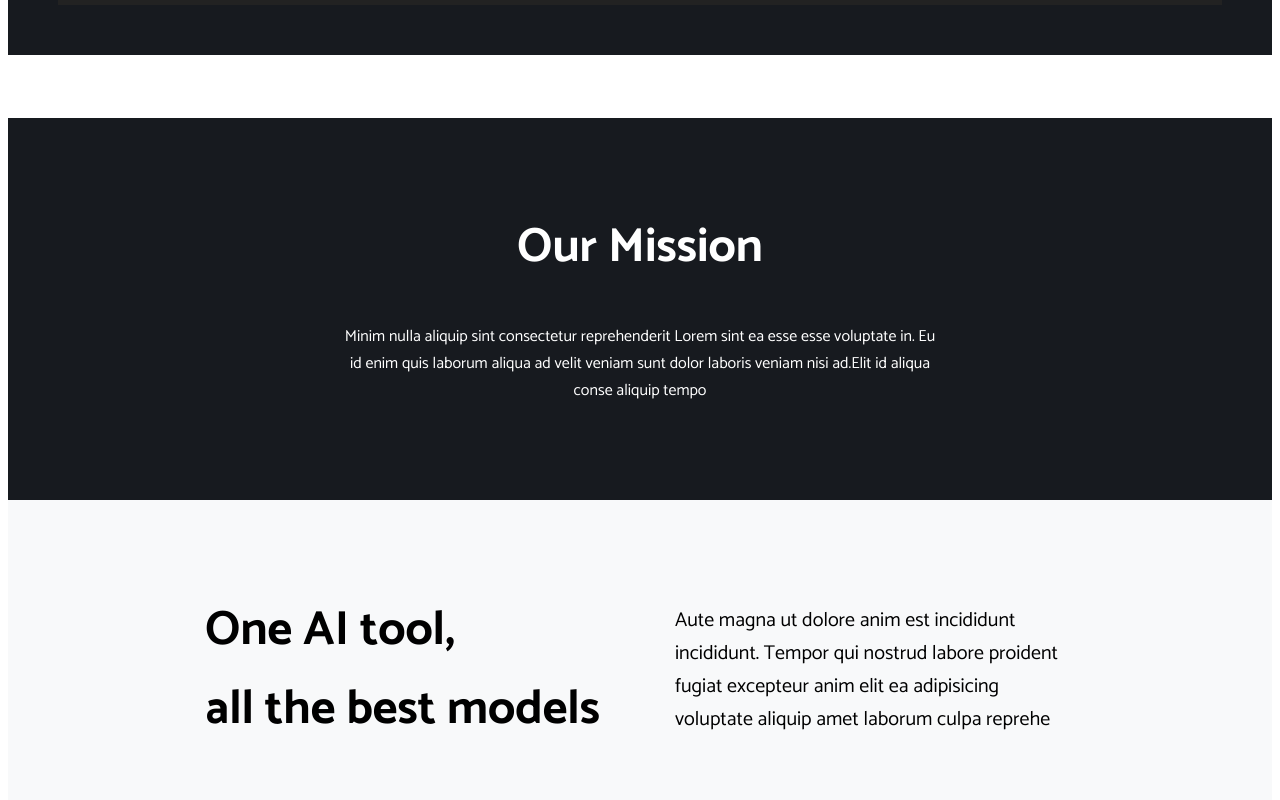
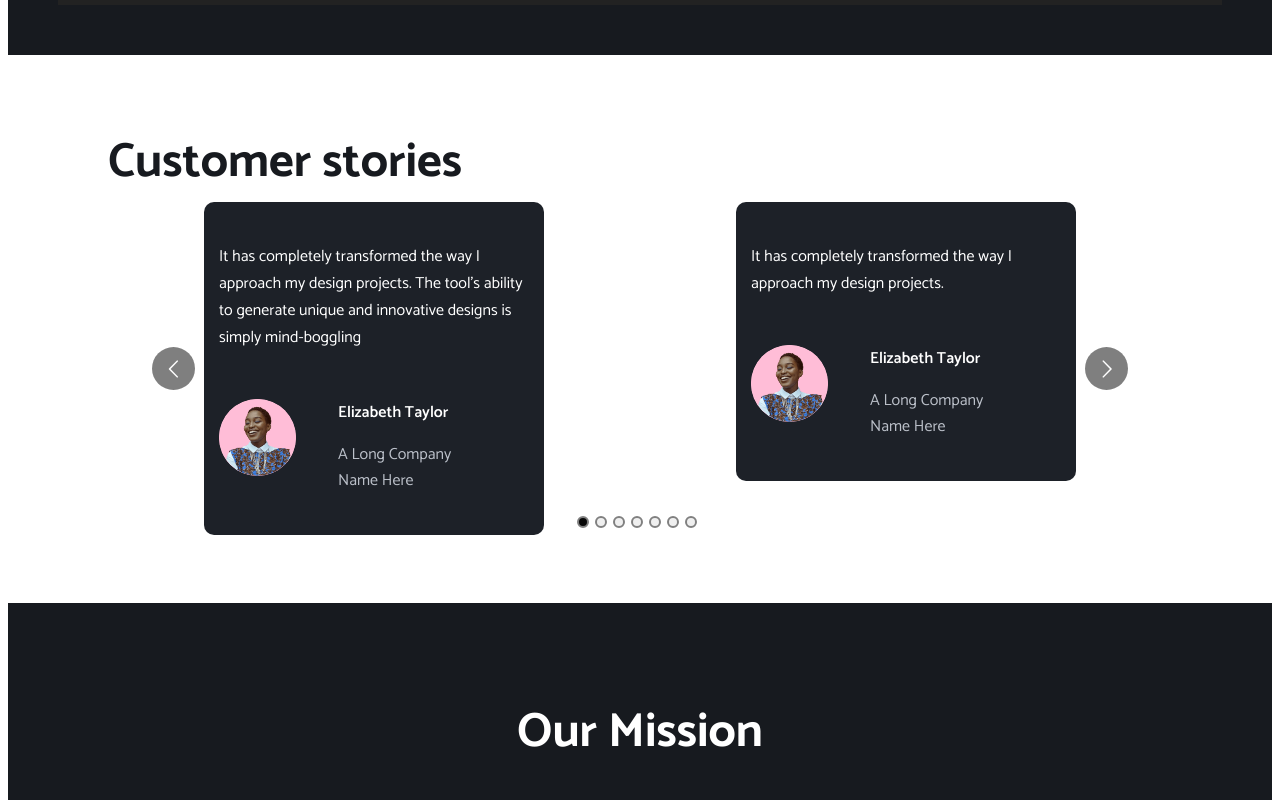
Before and after one commit to mohsinnaqvipro/ai-web, a Next.js app: page /HowItWorks in a window 1280 px wide. Shown: the part 3100-3900 px from the top of the page. Built offline with nearby package versions, Linux system fonts and the light colour scheme.

Commit message:
WIP Setting Width and paddings and cleaning css

```diff
--- a/package.json
+++ b/package.json
@@ -12,7 +12,10 @@
     "@ant-design/icons": "^5.2.6",
     "antd": "^5.9.4",
     "next": "latest",
+    "next-runtime": "^2.4.1",
     "react": "latest",
-    "react-dom": "latest"
+    "react-dom": "latest",
+    "react-multi-carousel": "^2.8.4",
+    "react-responsive-carousel": "^3.2.23"
   }
 }
--- a/src/app/BlogPage/page.js
+++ b/src/app/BlogPage/page.js
@@ -26,10 +26,10 @@ const BlogPage = () => {
         heading={`Blog Heading 2`}
         description={`Lorem ipsum dolor sit amet, consectetur adipiscing elit, sed do eiusmod tempor incididunt ut labore et dolore magna aliqua. Ut enim ad minim veniam, quis nostrud exercitation ullamco laboris nisi ut aliquip ex ea commodo consequat. Duis Lorem ipsum dolor sit amet, consectetur adipiscing elit, sed do eiusmod tempor incididunt ut labore et dolore magna aliqua. Ut enim ad minim veniam, quis nostrud exercitation ullamco laboris nisi ut aliquip ex ea commodo consequat. Duis Lorem ipsum dolor sit amet, consectetur adipiscing elit, sed do eiusmod tempor incididunt ut labore et dolore magna aliqua. Ut enim ad minim veniam, quis nostrud exercitation ullamco laboris nisi ut aliquip ex ea commodo consequat. Duis Lorem ipsum dolor sit amet, consectetur adipiscing elit, sed do eiusmod tempor incididunt ut labore et dolore magna aliqua. Ut enim ad minim veniam, quis nostrud exercitation ullamco laboris nisi ut aliquip ex ea commodo consequat. Duis Lorem ipsum dolor sit amet, consectetur adipiscing elit, sed do eiusmod tempor incididunt ut labore et dolore magna aliqua. Ut enim ad minim veniam, quis nostrud exercitation ullamco laboris nisi ut aliquip ex ea commodo consequat. Duis Lorem ipsum dolor sit amet, consectetur adipiscing elit, sed do eiusmod tempor incididunt ut labore et dolore magna aliqua. Ut enim ad minim veniam, quis nostrud exercitation ullamco laboris nisi ut aliquip ex ea commodo consequat. Duis `}
       />
-      {/* <BlogSlider
+      <BlogSlider
         title='Related Articles'
         description='Laborum dolore aute et incididunt commodo consectetur eiusmod magna'
-      /> */}
+      />
       <Footer />
     </>
   )
--- a/src/app/HowItWorks/page.js
+++ b/src/app/HowItWorks/page.js
@@ -1,3 +1,5 @@
+'use client'
+
 import Faq from '@/app/components/Faq'
 import Hero from '@/app/components/Hero'
 import Navbar from '@/app/components/Navbar'
@@ -22,15 +24,15 @@ const HowItWorks = () => {
       <FeatureImage flag={true} content={featureImageContent} />
       <FeatureImage flag={false} content={featureImage1Content} />
       <FeatureImageTwo />
-      {/* <Testimonials /> */}
+      <Testimonials />
       <TextFeatureOne />
       <TextFeatureTwo />
       <CtaOne />
       <Faq />
-      {/* <BlogSlider
+      <BlogSlider
         title='Blog'
         description='Laborum dolore aute et incididunt commodo consectetur eiusmod magna'
-      /> */}
+      />
       <Footer />
     </>
   )
--- a/src/app/components/BlogSlider/blogSlider.module.css
+++ b/src/app/components/BlogSlider/blogSlider.module.css
@@ -1,11 +1,14 @@
 .container {
+  /* display: flex; */
   height: 617px;
   max-width: var(--max-width);
+  /* display: inline-flex; */
   background: #fafafbff;
-  border-radius: 4px;
-  display: flex;
-  gap: var(--gap-10);
-  overflow: hidden;
+  /* margin: 68px 100px; */
+  /* border-radius: 4px; */
+  /* display: flex;
+  gap: var(--gap-10); */
+  /* overflow: hidden; */
 }
 
 .textWrapper {
@@ -64,3 +67,9 @@
   align-items: center;
   /* justify-content: center; */
 }
+
+.carousal {
+  display: flex;
+  align-items: center;
+  justify-content: center;
+}
--- a/src/app/components/BlogSlider/index.js
+++ b/src/app/components/BlogSlider/index.js
@@ -1,30 +1,63 @@
 'use client'
 
-import React, { useState } from 'react'
+import React, { useState, useRef } from 'react'
 import BlogCard from '../BlogCard'
 import styles from './blogSlider.module.css'
 import { blogCardData } from '@/shared/Constants/constants'
 import Link from 'next/link'
 import { Divider } from 'antd'
 import { LeftOutlined, RightOutlined } from '@ant-design/icons'
+import Carousel from 'react-multi-carousel'
+import 'react-multi-carousel/lib/styles.css'
 
 const BlogSlider = ({ title, description }) => {
+  const carouselRef = useRef(null)
   const [startIndex, setStartIndex] = useState(0)
 
   const cardsToShow = blogCardData.slice(startIndex, startIndex + 3)
   const isNextDisabled = startIndex + 2 >= blogCardData.length
   const isPreviousDisabled = startIndex === 0
 
-  const handleNext = () => {
-    if (!isNextDisabled) {
-      setStartIndex(prevIndex => prevIndex + 1)
+  const handleNextClick = () => {
+    if (carouselRef.current) {
+      carouselRef.current.next()
     }
   }
 
-  const handlePrevious = () => {
-    if (!isPreviousDisabled) {
-      setStartIndex(prevIndex => prevIndex - 1)
+  const handlePreviousClick = () => {
+    if (carouselRef.current) {
+      carouselRef.current.previous()
     }
+  }
+
+  const responsive = {
+    desktop: {
+      breakpoint: { max: 3000, min: 1024 },
+      items: 1
+    },
+    tablet: {
+      breakpoint: { max: 1024, min: 765 },
+      items: 1
+    },
+    mobile: {
+      breakpoint: { max: 765, min: 0 },
+      items: 1
+    }
+  }
+
+  const ButtonGroup = ({ next, previous }) => {
+    return (
+      <div className={styles.textWrapper}>
+        <h2>{title}</h2>
+        <p>{description}</p>
+        <Link href=''>View more</Link>
+        <div className={styles.iconsWrapper}>
+          <Divider className={styles.divider} />
+          <LeftOutlined onClick={handlePreviousClick} className={styles.icon} />
+          <RightOutlined onClick={handleNextClick} className={styles.icon} />
+        </div>
+      </div>
+    )
   }
   return (
     <div className={styles.container}>
@@ -34,15 +67,29 @@ const BlogSlider = ({ title, description }) => {
         <Link href=''>View more</Link>
         <div className={styles.iconsWrapper}>
           <Divider className={styles.divider} />
-          <LeftOutlined onClick={handlePrevious} className={styles.icon} />
-          <RightOutlined onClick={handleNext} className={styles.icon} />
+          <LeftOutlined onClick={handlePreviousClick} className={styles.icon} />
+          <RightOutlined onClick={handleNextClick} className={styles.icon} />
         </div>
       </div>
-      <div className={styles.cardWrapper}>
-        {cardsToShow.map(card => (
-          <BlogCard data={card} />
+      <Carousel
+        responsive={responsive}
+        ref={carouselRef}
+        ssr
+        showDots={false}
+        slidesToSlide={1}
+        infinite
+        containerClass='container-with-dots'
+        itemClass='image-item'
+        // renderButtonGroupOutside={true}
+        arrows={false}
+        deviceType={''}
+      >
+        {cardsToShow.map((card, index) => (
+          <div className={styles.carousal}>
+            <BlogCard data={card} />
+          </div>
         ))}
-      </div>
+      </Carousel>
     </div>
   )
 }
--- a/src/app/components/FeatureImage/featureImage.module.css
+++ b/src/app/components/FeatureImage/featureImage.module.css
@@ -79,10 +79,14 @@
 @media only screen and (max-width: 767px) {
   .featureImageLayout,
   .featureImageLayout1 {
-    padding: var(--padding-100);
+    padding: 100px;
   }
 
   .innerLayout {
     flex-direction: column-reverse;
   }
+
+  .leftLayout h4 {
+    margin-top: 50px;
+  }
 }
--- a/src/app/components/Testimonials/index.js
+++ b/src/app/components/Testimonials/index.js
@@ -1,46 +1,101 @@
 'use client'
 
-import React, { useState } from 'react'
-import { RightCircleOutlined, LeftCircleOutlined } from '@ant-design/icons'
+// const Testimonials = () => {
+//   const [startIndex, setStartIndex] = useState(0)
+//   const [cardsPerPage, setCardsPerPage] = useState(3)
+
+//   useEffect(() => {
+//     // console.log('window.innerWidth: ', window.innerWidth)
+//     if (typeof window !== 'undefined') {
+//       setCardsPerPage(window.innerWidth <= 1024 ? 1 : 3)
+//     }
+//   }, [])
+
+//   // const cardsPerPage = window.innerWidth <= 1024 ? 1 : 3
+//   const cardsToShow = cardsData.slice(startIndex, startIndex + cardsPerPage)
+//   const isNextDisabled = startIndex + cardsPerPage >= cardsData.length
+//   const isPreviousDisabled = startIndex === 0
+
+// const handleNext = () => {
+//   if (!isNextDisabled) {
+//     setStartIndex(prevIndex => prevIndex + cardsPerPage)
+//   }
+// }
+
+// const handlePrevious = () => {
+//   if (!isPreviousDisabled) {
+//     setStartIndex(prevIndex => prevIndex - cardsPerPage)
+//   }
+// }
+
+//   return (
+// ;<div className={styles.mainLayout}>
+//   <div className={styles.slider}>
+//     <h2>Customer stories</h2>
+//     <div className={styles.icons}>
+//       <LeftCircleOutlined
+//         onClick={handlePrevious}
+//         className={styles.circleIcon}
+//       />
+//       <RightCircleOutlined onClick={handleNext} className={styles.circleIcon} />
+//     </div>
+//   </div>
+//   <div className={styles.cardsLayout}>
+//     {cardsToShow.map((card, index) => (
+//       <Card
+//         key={index}
+//         description={card.description}
+//         image={card.image}
+//         name={card.name}
+//         companyName={card.companyName}
+//       />
+//     ))}
+//   </div>
+// </div>
+//   )
+// }
+
+// export default Testimonials
 import Card from './Card'
 import { cardsData } from '@/shared/Constants/constants'
 import styles from './testimonials.module.css'
+import Carousel from 'react-multi-carousel'
+import 'react-multi-carousel/lib/styles.css'
 
 const Testimonials = () => {
-  const [startIndex, setStartIndex] = useState(0)
-
-  const cardsToShow = cardsData.slice(startIndex, startIndex + 3)
-  const isNextDisabled = startIndex + 3 >= cardsData.length
-  const isPreviousDisabled = startIndex === 0
-
-  const handleNext = () => {
-    if (!isNextDisabled) {
-      setStartIndex(prevIndex => prevIndex + 1)
-    }
-  }
-
-  const handlePrevious = () => {
-    if (!isPreviousDisabled) {
-      setStartIndex(prevIndex => prevIndex - 1)
+  const responsive = {
+    desktop: {
+      breakpoint: { max: 3000, min: 1024 },
+      items: 3
+    },
+    tablet: {
+      breakpoint: { max: 1024, min: 765 },
+      items: 2
+    },
+    mobile: {
+      breakpoint: { max: 765, min: 0 },
+      items: 1
     }
   }
   return (
     <div className={styles.mainLayout}>
       <div className={styles.slider}>
         <h2>Customer stories</h2>
-        <div className={styles.icons}>
-          <LeftCircleOutlined
-            onClick={handlePrevious}
-            className={styles.circleIcon}
-          />
-          <RightCircleOutlined
-            onClick={handleNext}
-            className={styles.circleIcon}
-          />
       </div>
-      </div>
-      <div className={styles.cardsLayout}>
-        {cardsToShow.map((card, index) => (
+      <Carousel
+        responsive={responsive}
+        ssr
+        showDots={true}
+        slidesToSlide={1}
+        infinite
+        containerClass='container-with-dots'
+        itemClass='image-item'
+        renderButtonGroupOutside={true}
+        arrows={true}
+        deviceType={''}
+      >
+        {cardsData.map((card, index) => (
+          <div key={index} className={styles.carousal}>
             <Card
               key={index}
               description={card.description}
@@ -48,8 +103,9 @@ const Testimonials = () => {
               name={card.name}
               companyName={card.companyName}
             />
+          </div>
         ))}
-      </div>
+      </Carousel>
     </div>
   )
 }
--- a/src/app/components/Testimonials/testimonials.module.css
+++ b/src/app/components/Testimonials/testimonials.module.css
@@ -1,49 +1,24 @@
 .mainLayout {
-  margin: 68px 100px 68px 100px;
+  margin: 68px 100px;
 }
 
 .slider {
   display: flex;
   align-items: center;
-  justify-content: space-between;
 }
 
 .slider h2 {
   color: #171a1fff;
 }
 
-.circleIcon {
-  font-size: 52px;
-  color: #9095a0ff;
-  cursor: pointer;
-}
-
-.circleIcon:hover {
-  color: #d221ffff;
-}
-
-.icons {
+.carousal {
   display: flex;
-  gap: var(--gap-16);
-}
-
-.cardsLayout {
-  display: flex;
-  justify-content: space-between;
-  align-items: flex-start;
-  margin-top: 72px;
+  align-items: center;
+  justify-content: center;
 }
 
 @media only screen and (max-width: 1024px) {
   .mainLayout {
     margin: 45px 18px;
   }
-
-  .circleIcon {
-    font-size: 30px;
-  }
-
-  .cardsLayout {
-    margin-top: 36px;
-  }
 }
```
Also changed, not shown: 1 other file (tests, documents, lock files or other folders). Lines whose indentation alone changed are shown as unchanged.
